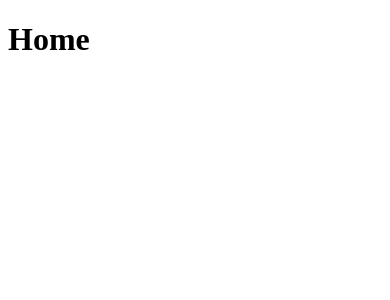
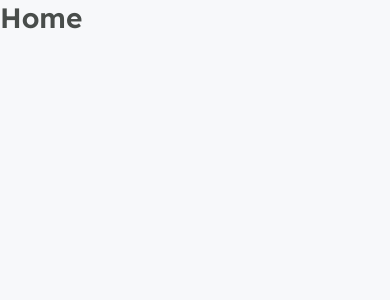
Before and after one commit to MathPSantos/podcastr, a Next.js app: page / in a window 390 px wide. Shown: the top 300 px of the page. Built offline with nearby package versions, Linux system fonts and the light colour scheme.

Commit message:
feat: global styles and project fonts added

```diff
--- a/package.json
+++ b/package.json
@@ -10,7 +10,8 @@
   "dependencies": {
     "next": "10.1.3",
     "react": "17.0.2",
-    "react-dom": "17.0.2"
+    "react-dom": "17.0.2",
+    "sass": "^1.32.11"
   },
   "devDependencies": {
     "@types/node": "^14.14.41",
--- a/src/pages/_app.tsx
+++ b/src/pages/_app.tsx
@@ -1,4 +1,6 @@
 import { AppProps } from 'next/app'
+
+import '../styles/global.scss'
 
 function MyApp({ Component, pageProps }: AppProps) {
   return <Component {...pageProps} />
--- /dev/null
+++ b/src/pages/_document.tsx
@@ -0,0 +1,23 @@
+import Document, { Html, Head, Main, NextScript } from "next/document";
+
+export default class MyDocument extends Document {
+  render() {
+    return (
+      <Html>
+        <Head>
+          <meta http-equiv="Content-Type" content="text/html;charset=UTF-8" />
+
+          <link rel="preconnect" href="https://fonts.gstatic.com" />
+          <link
+            href="https://fonts.googleapis.com/css2?family=Inter&family=Lexend:wght@500;600&display=swap"
+            rel="stylesheet"
+          ></link>
+        </Head>
+        <body>
+          <Main />
+          <NextScript />
+        </body>
+      </Html>
+    );
+  }
+}
--- /dev/null
+++ b/src/styles/global.scss
@@ -0,0 +1,69 @@
+* {
+  margin: 0;
+  padding: 0;
+  box-sizing: border-box;
+}
+
+:root {
+  --white: #ffffff;
+
+  --gray-50: #f7f8fa;
+  --gray-100: #e6e8eb;
+  --gray-200: #afb2b1;
+  --gray-500: #808080;
+  --gray-800: #494d4b;
+
+  --green-500: #04d361;
+
+  --purple-300: #9f75ff;
+  --purple-400: #9164fa;
+  --purple-500: #8257e5;
+  --purple-800: #6f48c9;
+}
+
+@media (max-width: 1080px) {
+  html {
+    font-size: 93.75%;
+  }
+}
+
+@media (max-width: 720px) {
+  html {
+    font-size: 87.5%;
+  }
+}
+
+body {
+  background: var(--gray-50);
+}
+
+body,
+input,
+textarea,
+button {
+  font: 500 1rem Inter, sans-serif;
+  color: var(--gray-500);
+}
+
+h1,
+h2,
+h3,
+h4,
+h5,
+h6 {
+  font-weight: 600;
+  font-family: Lexend, sans-serif;
+  color: var(--gray-800);
+}
+
+h1 {
+  font-size: 2rem;
+}
+
+h2 {
+  font-size: 1.5rem;
+}
+
+button {
+  cursor: pointer;
+}
```
Also changed, not shown: 1 other file (tests, documents, lock files or other folders).
